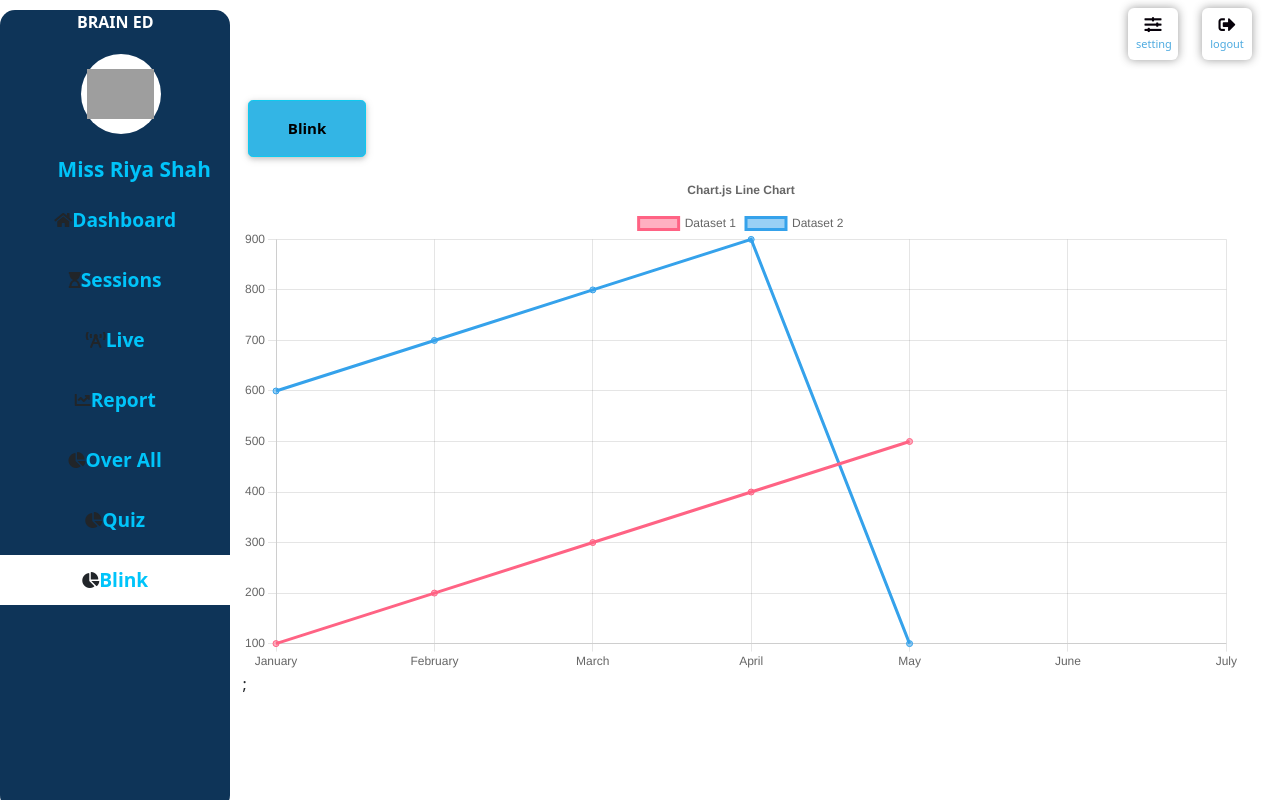
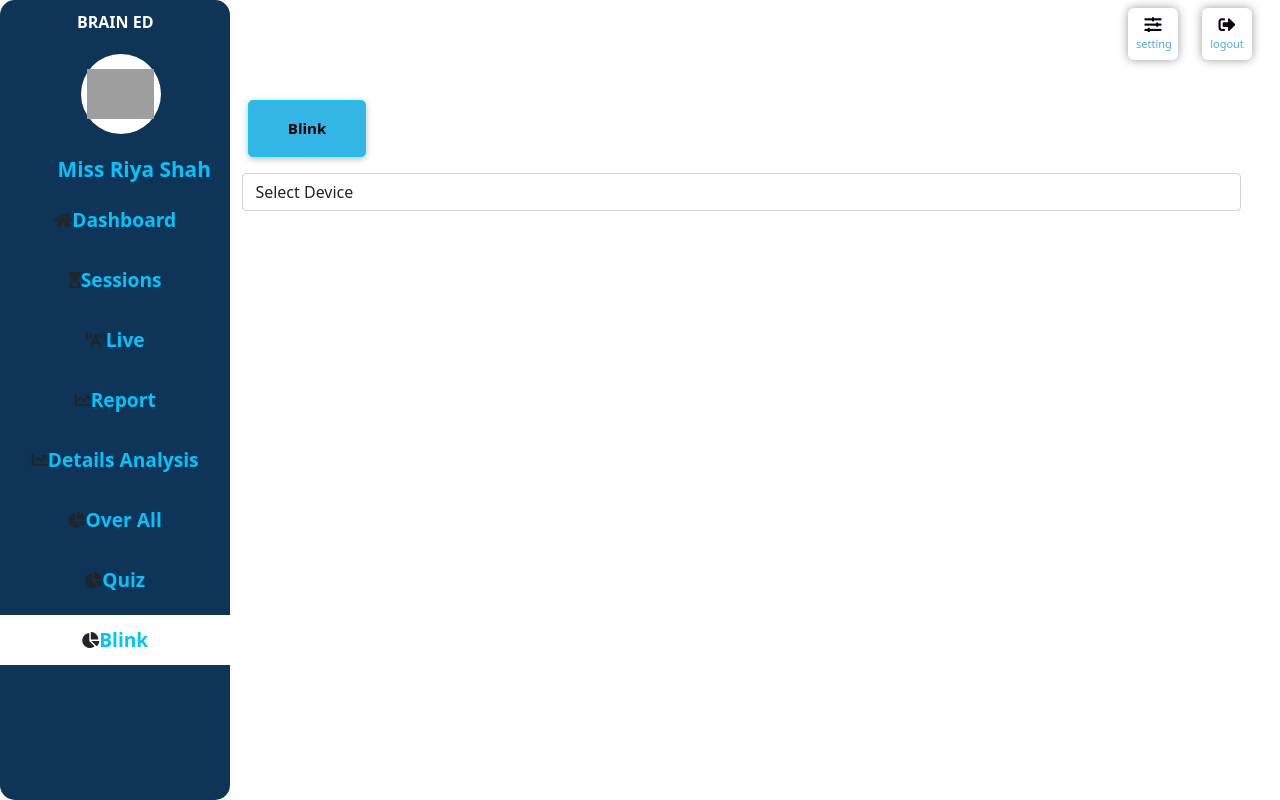
Before and after one commit to sanket-3101/brained, a React (Create React App) app: page /blink in a window 1280 px wide. Built offline with nearby package versions, Linux system fonts and the light colour scheme; grey boxes are pictures that could not be loaded.

Commit message:
final changes

```diff
--- a/package.json
+++ b/package.json
@@ -18,6 +18,7 @@
     "react-redux": "^7.2.8",
     "react-router-dom": "^6.2.2",
     "react-scripts": "5.0.0",
+    "react-sparklines": "^1.7.0",
     "redux": "^4.1.2",
     "redux-thunk": "^2.4.1",
     "socket.io-client": "^4.4.1",
--- a/src/App.js
+++ b/src/App.js
@@ -11,10 +11,12 @@ import Report from "./Pages/Reports/report";
 import io from "socket.io-client";
 import { NotificationManager } from "react-notifications";
 import { useSelector, useDispatch } from "react-redux";
+import { setBlinkData } from "./redux/action/BlinkAction";
 import { setLiveData } from "./redux/action/SessionAction";
 import Quiz from "./Pages/Quiz/quiz";
 import OverAll from './Pages/OverAll'
 import Blink from "./Pages/Blink";
+import ReportNew from "./Pages/ReportNew";
 function AppRoutes() {
   const { sessionDetails, livedata } = useSelector((state) => state.session);
   const dispatch = useDispatch();
@@ -38,8 +40,8 @@ function AppRoutes() {
     dispatch(setLiveData([...temp]));
     // setLiveData([...temp]);
   };
-  const setBlinkData = (data) => {
-    console.log('Datata ==>', data)
+  const handleBlinkData = (data) => {
+    dispatch(setBlinkData(data));
   }
 
   useEffect(() => {
@@ -65,7 +67,8 @@ function AppRoutes() {
         setNewData(focusval);
       });
       socket.on('blinkval', function(blinkval) {
-        console.log("Blink Socket ===>",blinkval);
+
+        handleBlinkData(blinkval)
       });
       return () => {
         socket.on("disconnect", () => {
@@ -87,7 +90,8 @@ function AppRoutes() {
       <Route path="/sessions/:id" element={<SessionsAdd />} />
       <Route path="/live" element={<Live />} />
       <Route path="/quiz" element={<Quiz />} />
-      <Route path="/report" element={<Report />} />
+      <Route path="/report" element={<ReportNew  />} />
+      <Route path="/daily-report" element={<Report />} />
       <Route path="/overall" element={<OverAll />} />
       <Route path="/blink" element={<Blink />} />
     </Routes>
--- a/src/Component/Sidebar/index.js
+++ b/src/Component/Sidebar/index.js
@@ -135,6 +135,7 @@ export default function Dashboard(props) {
           width: "18vw",
           borderRadius: "15px",
           alignItems: "center",
+          overflow: 'scroll'
         }}
       >
         <div
@@ -185,9 +186,10 @@ export default function Dashboard(props) {
         {getList("Sessions", "", 2, "/sessions", "fas fa-hourglass-start")}
         {getList("Live", "", 3, "/live", "fas fa-broadcast-tower")}
         {getList("Report", "", 4, "/report", "fas fa-chart-line")}
-        {getList("Over All", "", 5, "/overall", "fas fa-chart-pie")}
-        {getList("Quiz", "", 5, "/quiz", "fas fa-chart-pie")}
-        {getList("Blink", "", 5, "/blink", "fas fa-chart-pie")}
+        {getList("Details Analysis", "", 5, "/daily-report", "fas fa-chart-line")}
+        {getList("Over All", "", 6, "/overall", "fas fa-chart-pie")}
+        {getList("Quiz", "", 7, "/quiz", "fas fa-chart-pie")}
+        {getList("Blink", "", 8, "/blink", "fas fa-chart-pie")}
       </div>
     </>
   );
--- a/src/Constant/enpoint.js
+++ b/src/Constant/enpoint.js
@@ -31,3 +31,5 @@ export const getReportData = (id) =>
   `${BASE_URL}getSessionReport?session_id=${id}`;
 export const quizPost = `${BASE_URL}submitQuiz`
 export const overall = `${BASE_URL}getOverallSessionReport`;
+export const newReportData = (id) =>
+  `${BASE_URL}getSimpleSessionReport?session_id=${id}`;
--- a/src/Pages/Blink/index.js
+++ b/src/Pages/Blink/index.js
@@ -1,4 +1,4 @@
-import React from 'react';
+import React, { useEffect, useState } from "react";
 import {
   Chart as ChartJS,
   CategoryScale,
@@ -8,9 +8,9 @@ import {
   Title,
   Tooltip,
   Legend,
-} from 'chart.js';
-import { Line } from 'react-chartjs-2';
-import Dashboard from '../../Component/Sidebar';
+} from "chart.js";
+import { Line } from "react-chartjs-2";
+import Dashboard from "../../Component/Sidebar";
 import {
   Button,
   Card,
@@ -20,7 +20,13 @@ import {
   InputGroup,
 } from "react-bootstrap";
 import Header from "../../Component/Headerfile";
-
+import { useSelector, useDispatch } from "react-redux";
+import {
+  Sparklines,
+  SparklinesLine,
+  SparklinesNormalBand,
+} from "react-sparklines";
+// import { Sparklines, SparklinesLine } from 'react-sparklines';
 ChartJS.register(
   CategoryScale,
   LinearScale,
@@ -35,36 +41,80 @@ export const options = {
   responsive: true,
   plugins: {
     legend: {
-            position: 'top',
+      position: "top",
     },
-        title: {
-            display: true,
-            text: 'Chart.js Line Chart',
-        },
+    // title: {
+    //   display: true,
+    //   text: "Chart.js Line Chart",
+    // },
   },
 };
 
-const labels = ['January', 'February', 'March', 'April', 'May', 'June', 'July'];
+// const labels = ["January", "February", "March", "April", "May", "June", "July"];
 
-export const data = {
-    labels,
-    datasets: [
-        {
-            label: 'Dataset 1',
-            data: [100, 200, 300, 400, 500],
-            borderColor: 'rgb(255, 99, 132)',
-            backgroundColor: 'rgba(255, 99, 132, 0.5)',
-        },
-        {
-            label: 'Dataset 2',
-            data: [600, 700, 800, 900, 100],
-            borderColor: 'rgb(53, 162, 235)',
-            backgroundColor: 'rgba(53, 162, 235, 0.5)',
-        },
-    ],
+// export const data = {
+//   //   labels,
+//   datasets: [
+//     {
+//       label: "Dataset 1",
+//       data: [100, 200, 300, 400, 500],
+//       borderColor: "rgb(255, 99, 132)",
+//       backgroundColor: "rgba(255, 99, 132, 0.5)",
+//     },
+//     // {
+//     //   label: "Dataset 2",
+//     //   data: [600, 700, 800, 900, 100],
+//     //   borderColor: "rgb(53, 162, 235)",
+//     //   backgroundColor: "rgba(53, 162, 235, 0.5)",
+//     // },
+//   ],
+// };
+function Blink(props) {
+  const { blinkDetails, loader } = useSelector((state) => state.blink);
+  const { sessionDetails, sessionsList } = useSelector(
+    (state) => state.session
+  );
+  const [plots, setPlots] = useState(null);
+  const [dropDownList, setDropDownList] = useState([]);
+  const [selectedDeviceId, setSelectedId] = useState("");
+
+  useEffect(() => {
+    if (blinkDetails) {
+      let temp = dropDownList;
+      const index = dropDownList.findIndex(
+        (item) => item.deviceid === blinkDetails.deviceid
+      );
+      console.log("index ==>", index);
+      if (index != -1) {
+        temp[index] = blinkDetails;
+      } else {
+        if (temp.length === 0) {
+          temp.push(blinkDetails);
+        } else {
+          temp[temp.length] = blinkDetails;
+        }
+      }
+      console.log("Temp ===>", temp);
+      setDropDownList(temp);
+      updatePlots(blinkDetails);
+    }
+  }, [blinkDetails]);
+
+  const updatePlots = (data) => {
+    console.log("Plots ===>", plots);
+    let details = plots ? [...plots, data] : [data];
+
+    if (selectedDeviceId != "") {
+      details = details.filter((item) => item.deviceid === selectedDeviceId);
+    }
+    setPlots(details);
   };
-function Blink(props) {
 
+  const handleDeviceIdChange = (value) => {
+    let filter = plots.filter((item) => item.deviceid === value);
+    setPlots([...filter]);
+    setSelectedId(value);
+  };
   return (
     <>
       <div className="mainContainer">
@@ -72,15 +122,42 @@ function Blink(props) {
           {" "}
           <Dashboard />
         </div>
+
         <Container className="dashboardpart">
           <Header />
           <Button className="my-3 btn-lg" variant="info">
             Blink
           </Button>
-                    <div style={{ width: '78vw' }} className="rightCard">
+          <div style={{ width: "78vw" }} className="rightCard">
+            <Form.Control
+              as="select"
+              onChange={(e) => {
+                handleDeviceIdChange(e.target.value);
+              }}
+              aria-label="Default select example"
+            >
+              <option value=" ">Select Device</option>
+              {}
+              {dropDownList &&
+                dropDownList.map((item) => (
+                  <option value={item.deviceid}>{item.deviceid}</option>
+                ))}
+            </Form.Control>
             <div>
-                            <Line options={options} data={data} />;
+              {plots ? (
+                <Sparklines
+                  data={plots.map((item) => item.data)}
+                  limit={5}
+                  width={100}
+                  height={20}
+                  margin={5}
+                >
+                  <SparklinesLine color="blue" />
+                  <SparklinesNormalBand />
+                </Sparklines>
+              ) : null}
             </div>
+            {/* <div>{plots ? <Line options={options} data={plots} /> : null}</div> */}
           </div>
         </Container>
       </div>
--- a/src/Pages/Dashboard/Dashboard.js
+++ b/src/Pages/Dashboard/Dashboard.js
@@ -90,7 +90,7 @@ function Dashboardpage(props) {
                 </Button>
                 <div>
                   {device
-                    .filter((item) => item.status == 1)
+                    .filter((item) => item.status == 2)
                     .map((data) => (
                       <>
                         <Button
--- a/src/Pages/Live/live.js
+++ b/src/Pages/Live/live.js
@@ -126,7 +126,7 @@ function Dashboardpage(props) {
                     <>
                       <Button className="btn-lg btn-new" variant="info">
                         <i class="fas fa-mobile-alt mr-2"></i>Low attention &
-                        focused of all device{" "}
+                        focus of all device{" "}
                       </Button>
                       <div>
                         {low.map((item) => (
@@ -147,7 +147,7 @@ function Dashboardpage(props) {
                     <>
                       <Button className=" btn-lg btn-new" variant="info">
                         <i class="fas fa-mobile-alt mr-2"></i>Average attention
-                        & focused of all device{" "}
+                        & focus of all device{" "}
                       </Button>
                       <div>
                         {average.map((item) => (
@@ -167,7 +167,7 @@ function Dashboardpage(props) {
                     <>
                       <Button className="btn-lg btn-new" variant="info">
                         <i class="fas fa-mobile-alt mr-2"></i>High attention &
-                        focused of all device{" "}
+                        focus of all device{" "}
                       </Button>
                       <div>
                         {high.map((item) => (
--- /dev/null
+++ b/src/Pages/ReportNew/index.js
@@ -0,0 +1,130 @@
+import React, { useEffect, useState } from "react";
+import Dashboard from "../../Component/Sidebar/index";
+import {
+  Button,
+  Card,
+  Container,
+  Form,
+  FormControl,
+  InputGroup,
+} from "react-bootstrap";
+import {
+  Chart as ChartJS,
+  CategoryScale,
+  LinearScale,
+  BarElement,
+  Title,
+  Tooltip,
+  Legend,
+} from "chart.js";
+import { Bar } from "react-chartjs-2";
+import Header from "../../Component/Headerfile";
+import axios from "axios";
+import { getAllSessions } from "../../redux/action/SessionAction";
+import { newReportData } from "../../Constant/enpoint";
+import { useSelector, useDispatch } from "react-redux";
+import { NotificationManager } from "react-notifications";
+import ErrorHandler from "../../Component/helper/ErrorHandler";
+ChartJS.register(
+  CategoryScale,
+  LinearScale,
+  BarElement,
+  Title,
+  Tooltip,
+  Legend
+);
+
+export const options = {
+  responsive: true,
+  plugins: {
+    legend: {
+      position: "top",
+    },
+    // title: {
+    //   display: true,
+    //   text: 'Chart.js Bar Chart',
+    // },
+  },
+};
+
+const labels = ["Device 1", "Device 2", "Device 3", "Device 4", "Device 5"];
+
+export const data = {
+  labels,
+  datasets: [
+    {
+      label: "Attention",
+      data: [300, 500, 400, 100, 50],
+      backgroundColor: "rgba(255, 99, 132, 0.5)",
+    },
+    {
+      label: "Focus",
+      data: [100, 200, 300, 80, 70],
+      backgroundColor: "rgba(53, 162, 235, 0.5)",
+    },
+    {
+      label: "Marks",
+      data: [100, 200, 300, 250, 350],
+      backgroundColor: "orange",
+    },
+  ],
+};
+
+function ReportNew(props) {
+  const { sessionDetails, sessionsList } = useSelector(
+    (state) => state.session
+  );
+  const [graphData, setGraphData] = useState(null);
+  const [sessionList, setSessionList] = useState([]);
+  const dispatch = useDispatch();
+
+  useEffect(() => {
+    dispatch(getAllSessions());
+  }, []);
+
+  const getReportsData = (e) => {
+    axios
+      .get(newReportData(e.target.value))
+      .then((res) => {
+        setGraphData(res.data.data);
+      })
+      .catch((err) => ErrorHandler(err));
+  };
+
+  return (
+    <>
+      <div className="mainContainer">
+        <div>
+          {" "}
+          <Dashboard />
+        </div>
+        <Container className="dashboardpart">
+          <Header />
+          <Button className="my-3 btn-lg" variant="info">
+            Report
+          </Button>
+          <div style={{ width: "78vw" }} className="rightCard">
+            <div className="w-100 mt-10">
+              <Form.Control
+                as="select"
+                onChange={(e) => getReportsData(e)}
+                aria-label="Default select example"
+              >
+                <option value=" ">Select Session</option>
+                {}
+                {sessionsList &&
+                  sessionsList.map((item) => (
+                    <option value={item.id}>{item.name}</option>
+                  ))}
+              </Form.Control>
+            </div>
+            <div>
+              {graphData ? <Bar options={options} data={graphData} /> : ""}
+            </div>
+          </div>
+        </Container>
+      </div>
+    </>
+  );
+}
+export default ReportNew;
--- a/src/Pages/Sessions/SessionsAdd.js
+++ b/src/Pages/Sessions/SessionsAdd.js
@@ -109,12 +109,13 @@ function SessionsAdd(props) {
                   <div className="w-100 mt-10">
                     <Form.Select
                       onChange={handleChapterChange}
+                      value={selectedChapter}
                       aria-label="Default select example"
                     >
                       <option value=" ">Select chapter</option>
                       {chapter &&
                         chapter.map((item) => (
-                          <option value={item.subject_id}>{item.name}</option>
+                          <option value={item.id}>{item.name}</option>
                         ))}
                     </Form.Select>
                   </div>
--- a/src/redux/action/BlinkAction.js
+++ b/src/redux/action/BlinkAction.js
@@ -0,0 +1,24 @@
+import axios from "axios";
+import { SET_BLINK_LOADER, SET_BLINK_SUCCESS, SET_BLINK_ERROR } from "./types";
+
+export const setBlinkLoader = () => {
+  return (dispatch) =>
+    dispatch({
+      type: SET_BLINK_LOADER,
+    });
+};
+
+export const setBlinkData = (data) => {
+  return (dispatch) =>
+    dispatch({
+      type: SET_BLINK_SUCCESS,
+      payload: data,
+    });
+};
+export const setBlinkError = (data) => {
+    return (dispatch) =>
+      dispatch({
+        type: SET_BLINK_ERROR,
+        payload: data,
+      });
+  };
--- a/src/redux/action/SessionAction.js
+++ b/src/redux/action/SessionAction.js
@@ -74,7 +74,7 @@ export const removeSession = (id) => {
           type: SET_LIVE_DATA,
           payload: []
         });
-        NotificationManager.error("Session Stop Successfully !!!", true);
+        NotificationManager.success("Session Stop Successfully !!!");
       })
       .catch((err) => {
         dispatch({
--- a/src/redux/reducer/index.js
+++ b/src/redux/reducer/index.js
@@ -4,10 +4,12 @@ import DeviceReducer from "./DeviceReducer";
 import QuizReducer from "./QuizReducer";
 import SessionReducer from "./SessionReducer";
 import SubjectReducer from "./SubjectReducer";
+import BlinkReducer from "./BlinkReducer";
 export default combineReducers({
   chapter: ChapterReducer,
   device: DeviceReducer,
   quiz: QuizReducer,
   session: SessionReducer,
   subject: SubjectReducer,
+  blink: BlinkReducer,
 });
```
Also changed, not shown: 1 other file (tests, documents, lock files or other folders). Lines whose indentation alone changed are shown as unchanged.
